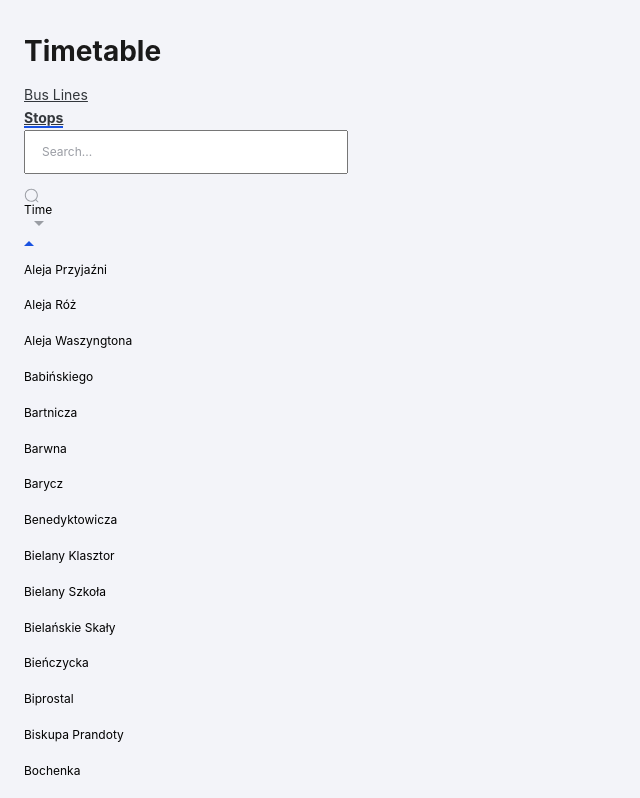
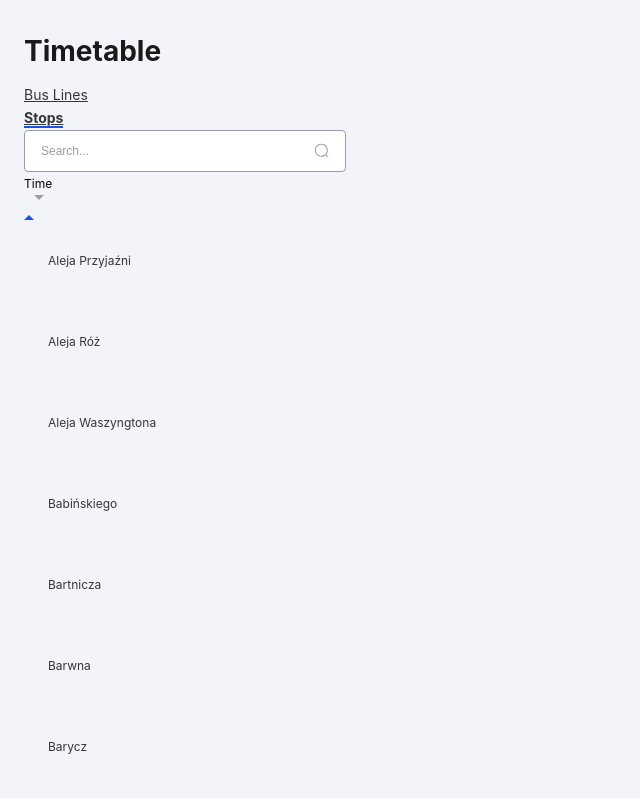
Before and after one commit to zakrzaq/ingenious, a Vue app: page /stops in a window 1280 px wide. Shown: the top 798 px of the page, without its empty margins (0-640 px from the left). Built offline with nearby package versions, Linux system fonts and the light colour scheme; data requests are answered from the project's data file.

Commit message:
B Button Input

```diff
--- a/src/assets/styles/index.scss
+++ b/src/assets/styles/index.scss
@@ -32,7 +32,7 @@ ul {
 
 /* UTILITY */
 .text-gray-6 {
-  color: $gray-6;
+  color: $pr-black;
 }
 .brd-gray-3 {
   border-color: $lighten-bg;
--- a/src/assets/styles/variables.scss
+++ b/src/assets/styles/variables.scss
@@ -3,4 +3,31 @@
   $light-bg: #f3f4f9;
   $lighten-bg: #f8f8fb;
   $lighten-3: #9a9da4;
-  $gray-6: #1a1a1a;
+  $lighten-1: #33373C;
+  $pr-black: #1a1a1a;
+
+
+
+  .base-input {
+  color: var(--main-colors-main-main, #1a1a1a);
+  line-height: 16px;
+  min-width: 288px;
+}
+.base-input::placeholder {
+  color: var(--main-colors-main-universal-main-lighten-3, #9a9da4);
+}
+.form-control {
+  font-size: 12px;
+  font-family: Inter;
+  padding: 12px 16px;
+}
+.form-control:focus {
+  border: var(--pr-blue) solid 1px;
+  box-shadow: unset;
+}
+
+.input-icon {
+  top: 0;
+  right: 16px;
+  transform: translateY(calc((50px - 24px) / 2));
+}
--- a/src/components/BaseButton.vue
+++ b/src/components/BaseButton.vue
@@ -2,27 +2,7 @@
 import { defineProps, withDefaults, defineEmits, computed } from "vue";
 export interface Props {
   size?: "sm" | "lg" | "";
-  variant?:
-    | "primary"
-    | "secondary"
-    | "success"
-    | "danger"
-    | "warning"
-    | "info"
-    | "light"
-    | "dark"
-    | "link";
-  outline?:
-    | "primary"
-    | "secondary"
-    | "success"
-    | "danger"
-    | "warning"
-    | "info"
-    | "light"
-    | "dark"
-    | "link"
-    | "";
+  variant?: "primary";
   disabled?: boolean;
   active?: boolean;
 }
@@ -30,7 +10,6 @@ export interface Props {
 const props = withDefaults(defineProps<Props>(), {
   size: "",
   variant: "primary",
-  outline: "",
   disabled: false,
   active: false,
 });
@@ -41,9 +20,8 @@ const emit = defineEmits<{
 
 const classes = computed(() => [
   "btn",
-  props.size ? `btn-${props.size}` : "",
-  props.variant ? `btn-${props.variant}` : "",
-  props.outline ? `btn-${props.outline}-${props.variant}` : "",
+  props.size ? `btn--${props.size}` : "",
+  props.variant ? `btn--${props.variant}` : "",
   props.active ? "active" : "",
 ]);
 </script>
@@ -59,10 +37,32 @@ const classes = computed(() => [
   </button>
 </template>
 
-<style scoped>
-.btn-sm {
-  padding-top: 8px;
-  padding-bottom: 8px;
-  min-width: 54px;
+<style scoped lang="scss">
+.btn {
+  padding: 12px 24px;
+  min-width: 80px;
+  border-radius: 4px;
+  border: 1px solid gray;
+  transition: ease 0.2s all;
+
+  &--sm {
+    padding: 8px 16px;
+    min-width: 54px;
+  }
+
+  &--primary {
+    color: white;
+    background: $pr-blue;
+    border-color: $pr-blue;
+
+    &:hover, &:focus, & .active {
+      background: $pr-blue-hover;
+      border-color: $pr-blue-hover;
+    }
+    &:disabled {
+      background: gray;
+      border-color: gray;
+    }
+  }
 }
 </style>
--- a/src/components/BaseInput.vue
+++ b/src/components/BaseInput.vue
@@ -28,13 +28,13 @@ const focused = ref(false);
 </script>
 
 <template>
-  <div class="position-relative d-flex flex-column max-w-content">
-    <label :for="name" class="max-w-content">
+  <div class="base-input">
+    <label :for="name" class="base-input__label">
       <slot />
     </label>
     <input
       :type="type"
-      class="form-control px-3 py-2 max-w-content base-input"
+      class="base-input__input"
       :id="id"
       :placeholder="placeholder"
       @input="
@@ -43,34 +43,42 @@ const focused = ref(false);
       @focus="focused = !focused"
       @blur="focused = !focused"
     />
-    <div v-if="!!icon" class="position-absolute input-icon">
+    <div v-if="!!icon" class="base-input__icon">
       <SearchIcon v-if="icon === 'search'" :focused="focused" />
     </div>
   </div>
 </template>
 
-<style scoped>
+<style scoped lang="scss">
 .base-input {
-  color: var(--main-colors-main-main, #1a1a1a);
+  position: relative;
+  display: inline-block;
+
+  /* &__label {} */
+
+  &__input {
+    padding: 12px 16px;
+    border-radius: 4px;
+    border: 1px solid $lighten-3;
+    font-size: 12px;
     line-height: 16px;
+    color: $pr-black;
     min-width: 288px;
+    outline: 0;
+
+    &::placeholder {
+      color: $lighten-3;
     }
-.base-input::placeholder {
-  color: var(--main-colors-main-universal-main-lighten-3, #9a9da4);
+    &:focus {
+      border-color: $pr-blue;
     }
-.form-control {
-  font-size: 12px;
-  font-family: Inter;
-  padding: 12px 16px;
-}
-.form-control:focus {
-  border: var(--pr-blue) solid 1px;
-  box-shadow: unset;
   }
 
-.input-icon {
+  &__icon {
+    position: absolute;
+    right: 16px;
     top: 0;
-  right: 16px;
-  transform: translateY(calc((50px - 24px) / 2));
+    transform: translateY(calc((46px - 20px) / 2));
+  }
 }
 </style>
--- a/src/components/BaseListItem.vue
+++ b/src/components/BaseListItem.vue
@@ -25,15 +25,23 @@ const classList = computed(() => [
     v-if="item"
     :key="item"
     :active="active"
-    class="border-top brd-gray-3 font-size-12 transition list-item"
+    class="list-item"
     :class="classList"
   >
     <slot />
   </li>
 </template>
 
-<style scoped>
-.list-item:hover {
-  background: var(--lighten-bg);
+<style scoped lang="scss">
+.list-item {
+  padding: 20px 0 20px 24px;
+  color: $lighten-1;
+  font-size: 12px;
+  line-height: 16px;
+  border-top: solid 1px $light-bg;
+
+  &:hover {
+    background: $lighten-bg;
+  }
 }
 </style>
```
Lines whose indentation alone changed are shown as unchanged.
